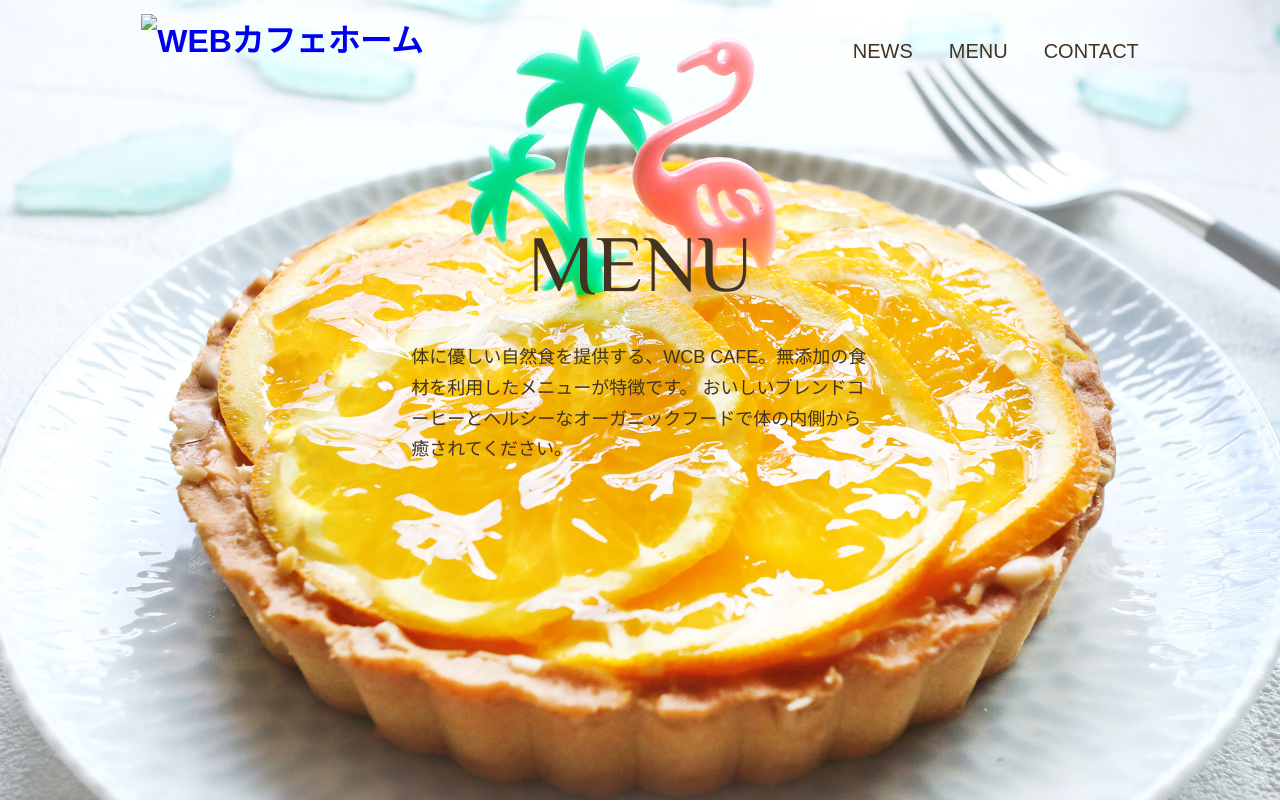
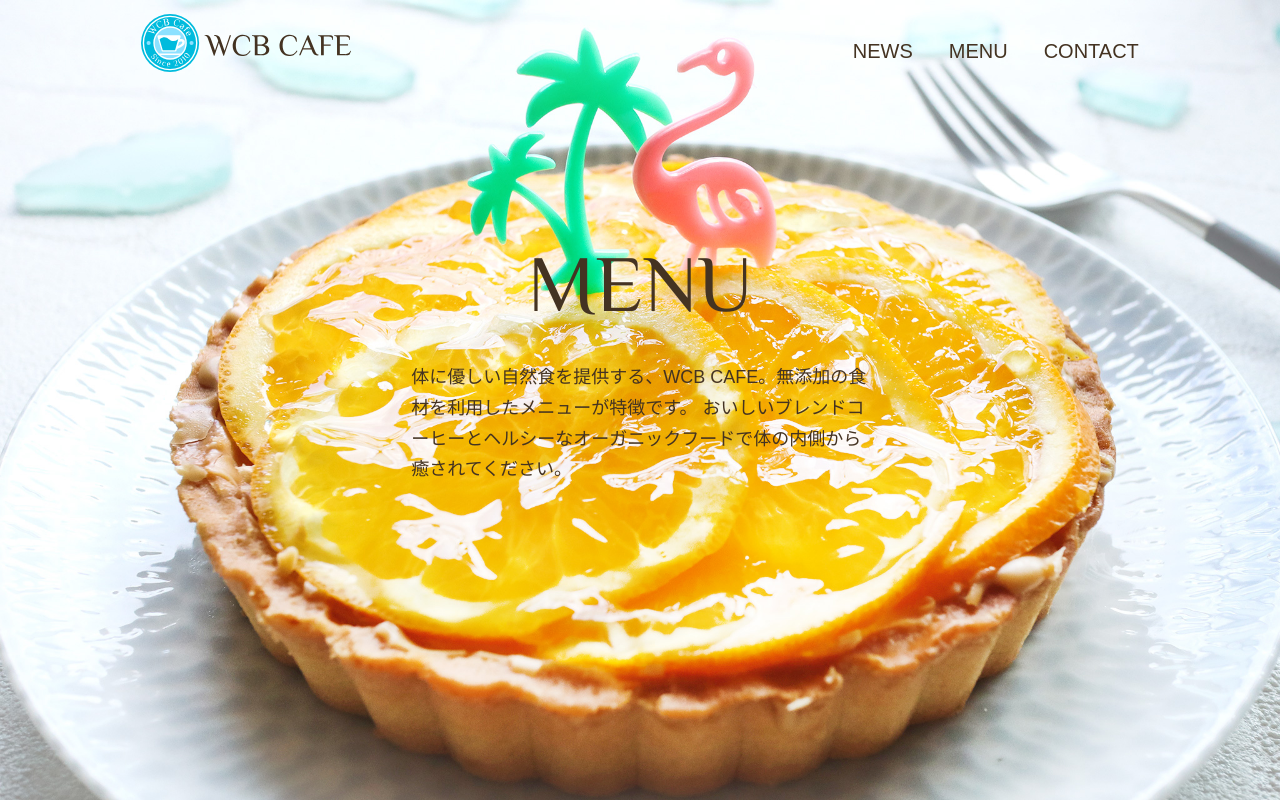
Before and after one commit to i-mmk/WCB, a plain HTML site: page menu.html in a window 1280 px wide. Shown: the top 802 px of the page. Drawn offline with Linux system fonts and the light colour scheme; some packages are replaced by stand-ins of ours; files whose address does not match are found by name.

Commit message:
Update menu.html

```diff
--- a/menu.html
+++ b/menu.html
@@ -17,7 +17,7 @@
     <body>
      <div id="menu" class="big-bg">
        <header class="page-header wrapper">
-        <h1><a href="index.html"><img class="logo" src="images/logo.svg" alt="WEBカフェホーム"></a></h1>
+        <h1><a href="index.html"><img class="logo" src="https://raw.githubusercontent.com/i-mmk/wcb/fec2ea192193c10e6f822eae02a550ea99f89ac4/logo.svg" alt="WEBカフェホーム"></a></h1>
         <nav>
             <ul class="main-nav">
                 <li><a href="news.html">News</a></li>
```
